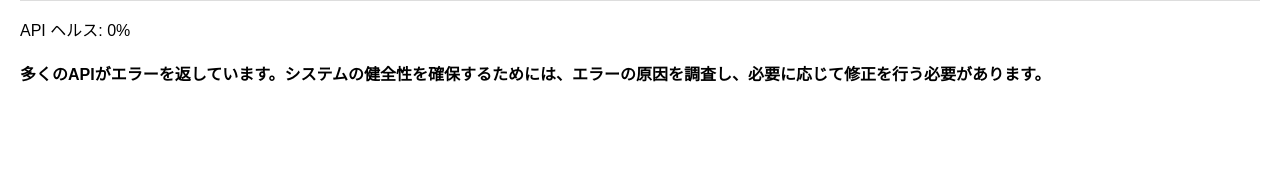
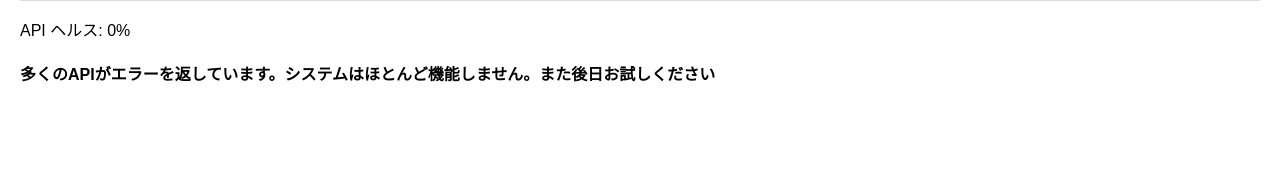
Before and after one commit to yuto1106110/yuto-sand, a FastAPI app: page /health in a window 1280 px wide. Shown: the part 613-782 px from the top of the page. Run offline with FastAPI, Linux system fonts and the light colour scheme.

Commit message:
Update health.html

```diff
--- a/templates/health.html
+++ b/templates/health.html
@@ -94,11 +94,11 @@
         if (healthPercentage === 100) {
             return "すべてのAPIが正常です！システムは問題なく動作しています。引き続き良好な状態を維持してください。";
         } else if (healthPercentage >= 80) {
-            return "ほとんどのAPIが正常です。軽微な問題があるかもしれませんが、全体的には安定しています。定期的なチェックを続けてください。";
+            return "ほとんどのAPIが正常です。軽微な問題があるかもしれませんが、全体的には安定しています。";
         } else if (healthPercentage >= 50) {
-            return "半数以上のAPIが正常ですが、いくつかのエラーが発生しています。特にエラーが発生しているAPIの詳細を確認し、必要に応じて対応してください。";
+            return "半数以上のAPIが正常ですが、いくつかのエラーが発生しています。微妙な動画の読み込み障害が起こります。";
         } else {
-            return "多くのAPIがエラーを返しています。システムの健全性を確保するためには、エラーの原因を調査し、必要に応じて修正を行う必要があります。";
+            return "多くのAPIがエラーを返しています。システムはほとんど機能しません。また後日お試しください";
         }
     }
 
```
